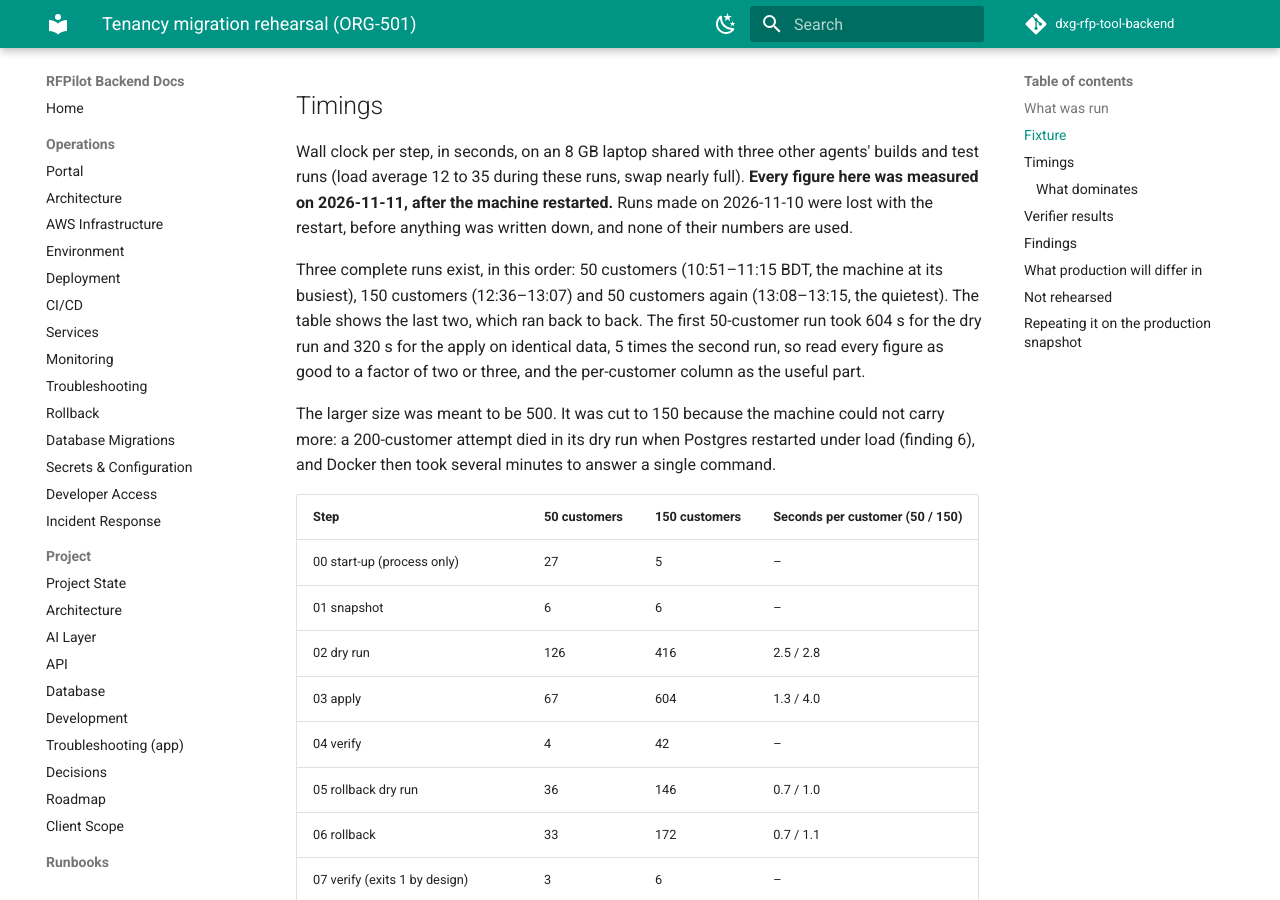
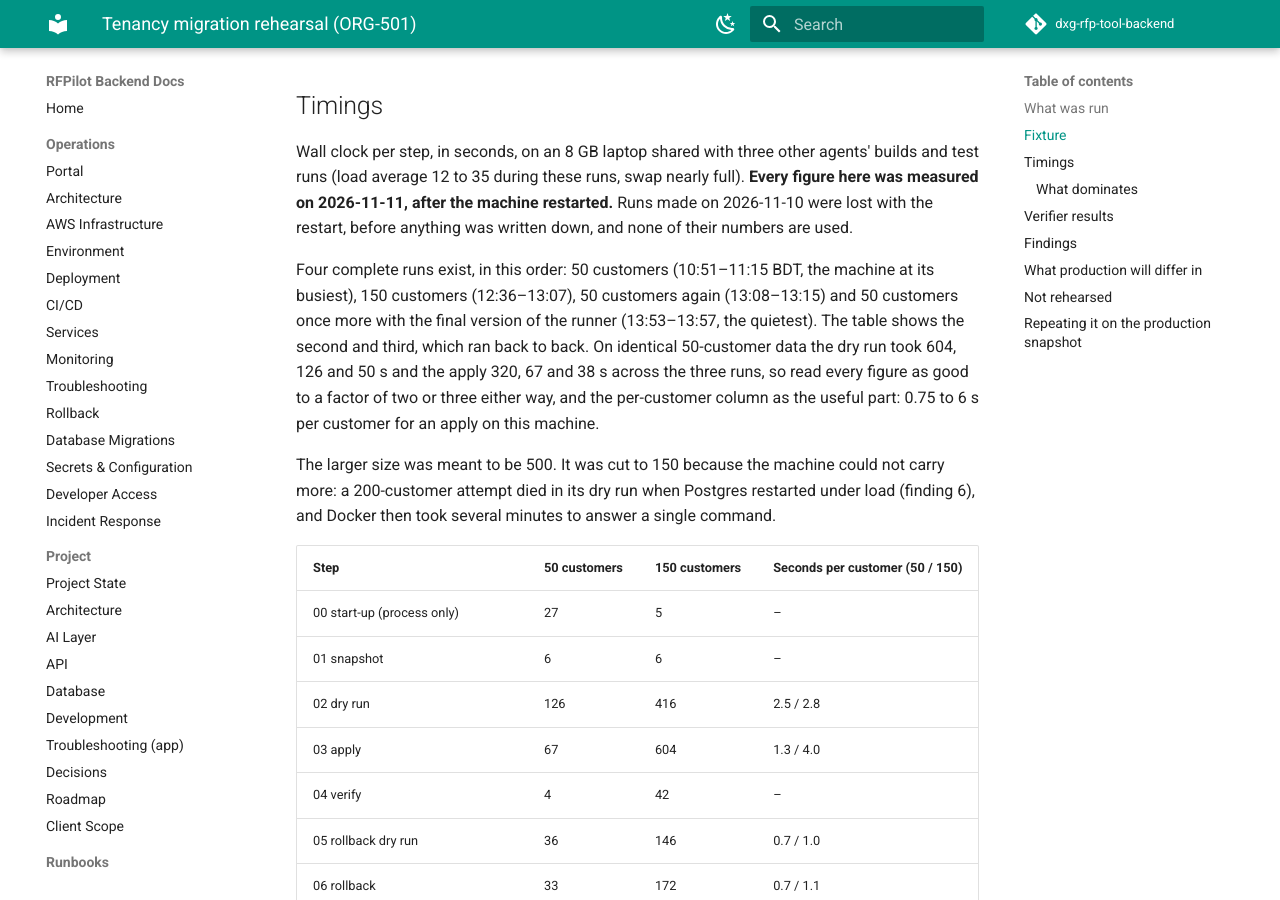
Before and after one commit to BayshoreCommunication/dxg-rfp-tool-backend, an MkDocs documentation site: the page built from docs/runbooks/ORG_TENANCY_REHEARSAL.md, in a window 1280 px wide and 900 px high, scrolled down 2410 px. Built offline with MkDocs 1.6.1 and Material for MkDocs 9.7.7, drawn with Linux system fonts in a browser that asks for light colours; comment, search, counter and statistics services are not loaded; some of the changed text lies outside the part shown.

Commit message:
ORG-501: add the confirming run to the timing notes
Co-Authored-By: Claude Fable 5.2 <noreply@anthropic.com>

```diff
--- a/docs/runbooks/ORG_TENANCY_REHEARSAL.md
+++ b/docs/runbooks/ORG_TENANCY_REHEARSAL.md
@@ -82,11 +82,13 @@ test runs (load average 12 to 35 during these runs, swap nearly full). **Every f
 measured on 2026-11-11, after the machine restarted.** Runs made on 2026-11-10 were lost with the
 restart, before anything was written down, and none of their numbers are used.
 
-Three complete runs exist, in this order: 50 customers (10:51–11:15 BDT, the machine at its
-busiest), 150 customers (12:36–13:07) and 50 customers again (13:08–13:15, the quietest). The
-table shows the last two, which ran back to back. The first 50-customer run took 604 s for the
-dry run and 320 s for the apply on identical data, 5 times the second run, so read every figure
-as good to a factor of two or three, and the per-customer column as the useful part.
+Four complete runs exist, in this order: 50 customers (10:51–11:15 BDT, the machine at its
+busiest), 150 customers (12:36–13:07), 50 customers again (13:08–13:15) and 50 customers once
+more with the final version of the runner (13:53–13:57, the quietest). The table shows the
+second and third, which ran back to back. On identical 50-customer data the dry run took 604,
+126 and 50 s and the apply 320, 67 and 38 s across the three runs, so read every figure as
+good to a factor of two or three either way, and the per-customer column as the useful part:
+0.75 to 6 s per customer for an apply on this machine.
 
 The larger size was meant to be 500. It was cut to 150 because the machine could not carry
 more: a 200-customer attempt died in its dry run when Postgres restarted under load (finding 6),
@@ -132,7 +134,7 @@ where the time goes, which is Postgres, and that most of it is fixed per custome
   (npm + ts-node) is 5 to 30 s per command here and is included in every step.
 
 The dry run does the same Postgres work as the apply and rolls it back, so it is not a quick
-check: it took about as long as the apply (longer in two of three runs). Rollback is cheaper,
+check: it took about as long as the apply (longer in three of four runs). Rollback is cheaper,
 about 1 s per customer, because it moves each holding tenant whole without walking the edges.
 
 For the window: budget dry run + apply as roughly 2 × customers × (seconds per customer), and
@@ -140,7 +142,7 @@ take the seconds per customer from the snapshot rehearsal, not from this laptop.
 
 ## Verifier results
 
-The same at both sizes (`summary.json` of each run):
+The same in all four runs, at both sizes (`summary.json` of each run):
 
 | After | `visibilityUnchanged` | `noCustomerRecordsInSharedOrganization` | `everyProposalHasAnActiveOwner` | Exit |
 |---|---|---|---|---|
```
